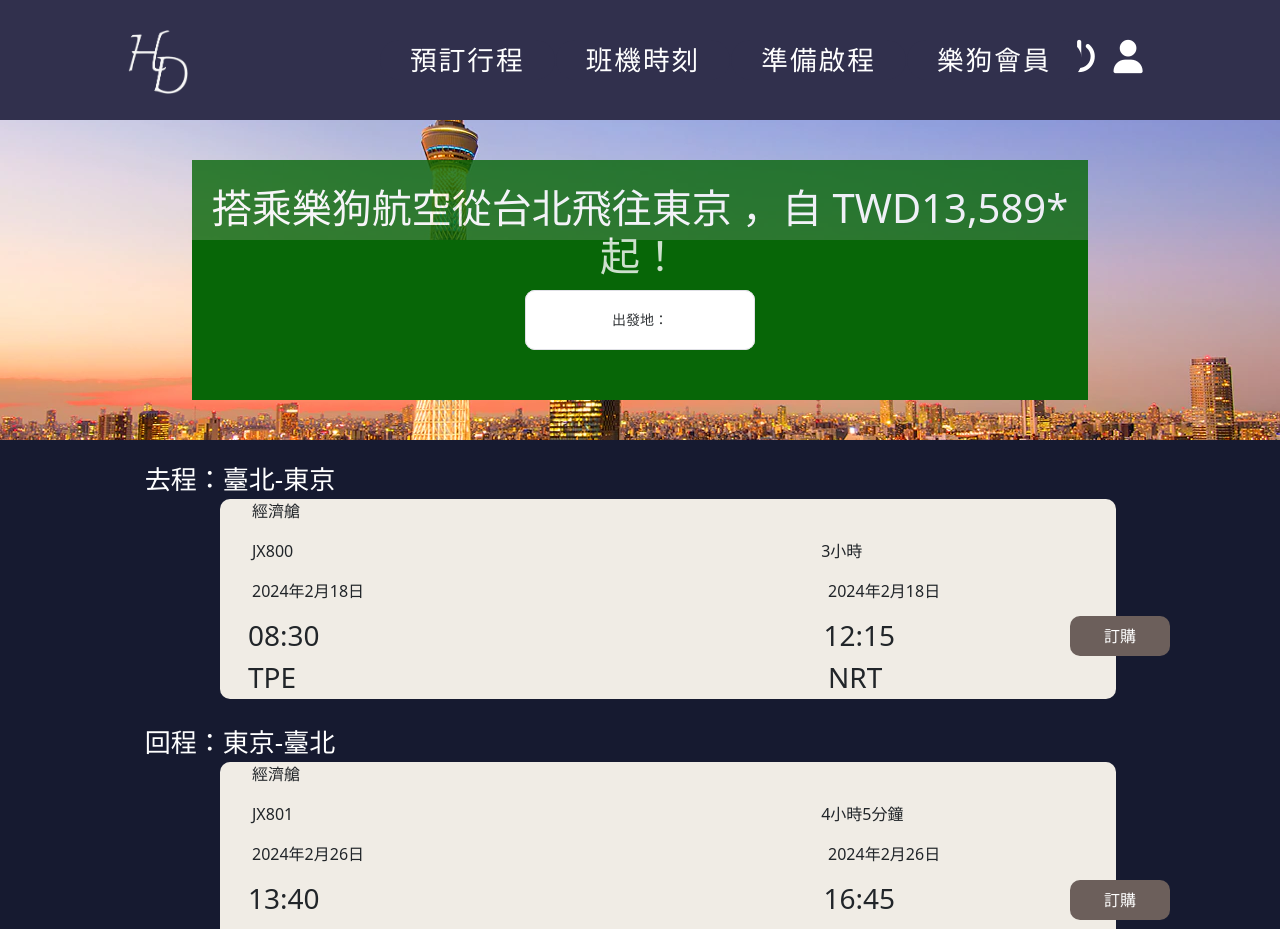
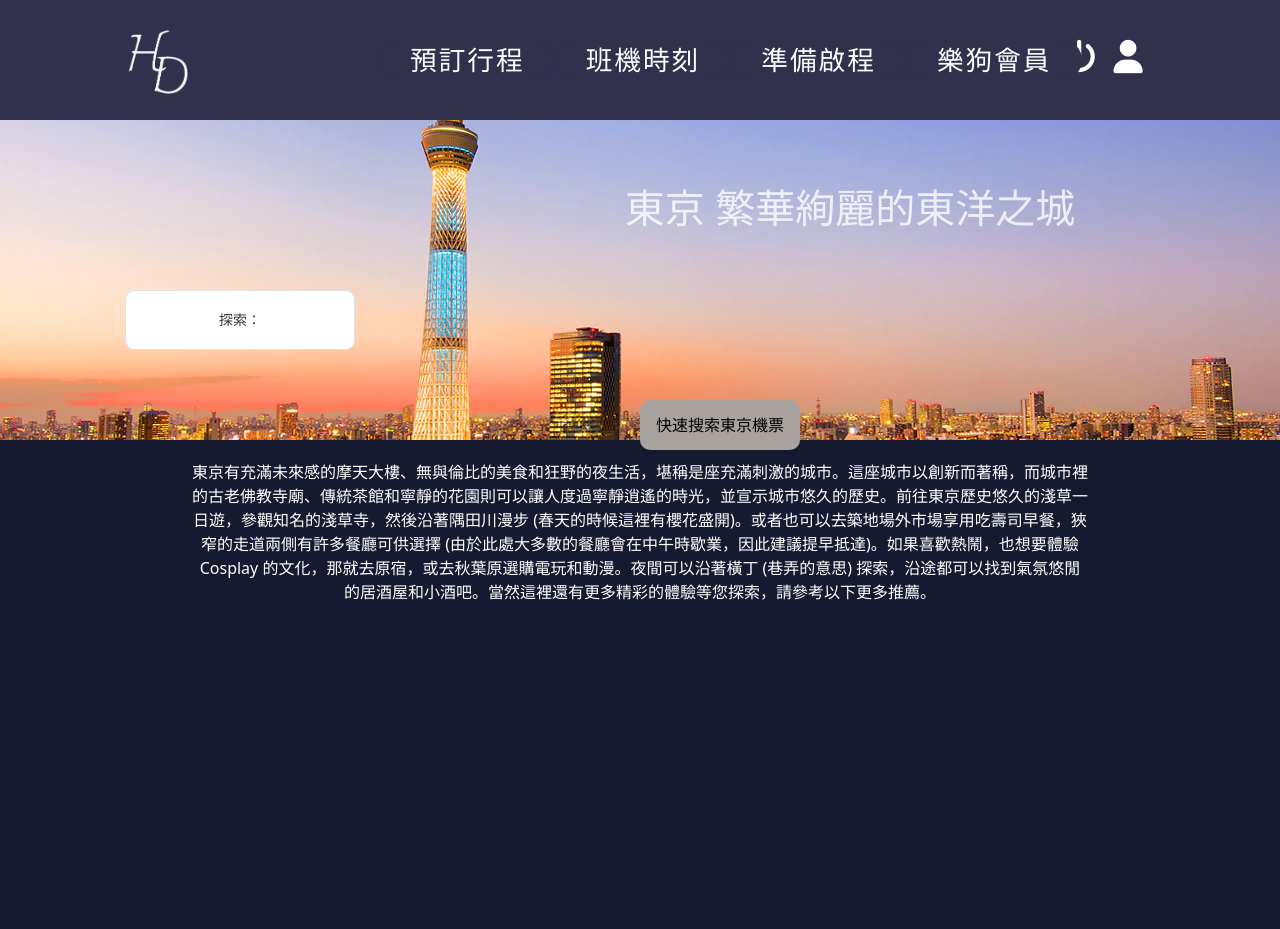
Before and after one commit to xiaxia0321/TWNO1AIR, a Vue app: page /LocationTokyo in a window 1280 px wide. Shown: the top 929 px of the page. Built offline with nearby package versions, Linux system fonts and the light colour scheme.

Commit message:
先推再說

```diff
--- a/src/views/LocationTokyo.vue
+++ b/src/views/LocationTokyo.vue
@@ -7,7 +7,7 @@
     data() {
         return {
             start: "",
-            location:"",
+            location: "",
             options: [
                 // {
                 //     label: "台北, 台灣, TPE, Taiwan Taoyuan International Airport",
@@ -16,43 +16,43 @@
                 // },
                 {
                     label: "洛杉磯 (美國), LAX, Los Angeles International Airport",
-                    key: "洛杉磯 (美國), LAX, Los Angeles International Airport",
+                    key: "洛杉磯",
                 },
                 {
                     label: "舊金山, 美國, SFO, San Francisco International Airport",
-                    key: "舊金山, 美國, SFO, San Francisco International Airport"
+                    key: "舊金山"
                 },
                 {
                     label: "函館, 日本, HKD, Hakodate Airport",
-                    key: "函館, 日本, HKD, Hakodate Airport"
+                    key: "函館"
                 },
                 {
                     label: "東京, 日本, NRT, Narita Internation",
-                    key: "東京, 日本, NRT, Narita Internation"
+                    key: "東京"
                 },
                 {
                     label: "大阪, 日本, KIX, Kansai International Airport",
-                    key: "大阪, 日本, KIX, Kansai International Airport"
+                    key: "大阪"
                 },
                 {
                     label: "沖繩, 日本, OKA, Naha Airport",
-                    key: "沖繩, 日本, OKA, Naha Airport"
+                    key: "沖繩"
                 },
                 {
                     label: "胡志明市, 越南, SGN, Tan Son Nhat Int'l Airport",
-                    key: "胡志明市, 越南, SGN, Tan Son Nhat Int'l Airport"
+                    key: "胡志明市"
                 },
                 {
                     label: "曼谷, 泰國, BKK, 素萬那普國際機場",
-                    key: "曼谷, 泰國, BKK, 素萬那普國際機場"
+                    key: "曼谷"
                 },
                 {
                     label: "新加坡, 新加坡, SIN, Changi Airport",
-                    key: "新加坡, 新加坡, SIN, Changi Airport"
+                    key: "新加坡"
                 },
                 {
                     label: "澳門, 澳門, MFM, Macau International Airportn",
-                    key: "澳門, 澳門, MFM, Macau International Airport"
+                    key: "澳門"
                 },
             ],
         }
@@ -60,31 +60,31 @@
     methods: {
         handleSelect(key) {
             this.start = key
-            if(key.includes ("洛杉磯, 美國, LA")){
+            if (key.includes("洛杉磯")) {
                 this.$router.push('/LocationLA')
             }
-            if(key.includes ("舊金山, 美國, SFO")){
+            if (key.includes("舊金山")) {
                 this.$router.push('/LocationSFO')
             }
-            if(key.includes ("函館, 日本, HKD")){
+            if (key.includes("函館")) {
                 this.$router.push('/LocationHakodate')
             }
-            if(key.includes ("大阪, 日本, KIX")){
+            if (key.includes("大阪")) {
                 this.$router.push('/LocationKyoto')
             }
-            if(key.includes ("沖繩, 日本, OKA")){
+            if (key.includes("沖繩")) {
                 this.$router.push('/LocationOkinawa')
             }
-            if(key.includes ("胡志明市, 越南, SGN")){
+            if (key.includes("胡志明市")) {
                 this.$router.push('/LocationHoChiMinh')
             }
-            if(key.includes ("曼谷, 泰國, BKK")){
+            if (key.includes("曼谷")) {
                 this.$router.push('/LocationBangkok')
             }
-            if(key.includes ("新加坡, 新加坡, SIN")){
+            if (key.includes("新加坡")) {
                 this.$router.push('/LocationSingapore')
             }
-            if(key.includes ("澳門, 澳門, MFM")){
+            if (key.includes("澳門")) {
                 this.$router.push('/LocationMacao')
             }
             console.log(key);
@@ -118,13 +118,13 @@
                 console.log(data);
             })
         },
-        data(){
+        data() {
             this.$router.push('/AirTime')
         },
-        ...mapActions(counter,['setLocation'])
+        ...mapActions(counter, ['setLocation'])
     },
     computed: {
-        ...mapState(counter,['planeSearchArr'])
+        ...mapState(counter, ['planeSearchArr'])
     },
     components: {
         NDropdown,
@@ -141,19 +141,24 @@
     <div class="search">
         <div class="searchFor">
             <br>
-            <h1>搭乘樂狗航空從台北飛往東京 ，自 TWD13,589* 起！</h1>
+            <h1 style="margin-left: 420px;">東京 繁華絢麗的東洋之城</h1>
         </div>
         <div class="condition">
             <n-dropdown trigger="hover" :options="options" @select="handleSelect">
-                <n-button>出發地：{{ start }}</n-button>
+                <n-button style="background-color: none; margin-right: 800px;">探索：{{ start }}</n-button>
             </n-dropdown>
         </div>
-
+        <button type="button" @click="data()">快速搜索東京機票</button>
     </div>
     <div class="content">
         <div class="ticket">
-            <span class="top">去程：臺北-東京</span>
-            <div class="go">
+            <div class="intro">
+                <p>東京有充滿未來感的摩天大樓、無與倫比的美食和狂野的夜生活，堪稱是座充滿刺激的城市。這座城市以創新而著稱，而城市裡的古老佛教寺廟、傳統茶館和寧靜的花園則可以讓人度過寧靜逍遙的時光，並宣示城市悠久的歷史。前往東京歷史悠久的淺草一日遊，參觀知名的淺草寺，然後沿著隅田川漫步
+                    (春天的時候這裡有櫻花盛開)。或者也可以去築地場外市場享用吃壽司早餐，狹窄的走道兩側有許多餐廳可供選擇 (由於此處大多數的餐廳會在中午時歇業，因此建議提早抵達)。如果喜歡熱鬧，也想要體驗 Cosplay
+                    的文化，那就去原宿，或去秋葉原選購電玩和動漫。夜間可以沿著橫丁 (巷弄的意思) 探索，沿途都可以找到氣氛悠閒的居酒屋和小酒吧。當然這裡還有更多精彩的體驗等您探索，請參考以下更多推薦。</p>
+            </div>
+            <!-- <span class="top">去程：臺北-東京</span> -->
+            <!-- <div class="go">
                 <p>　　經濟艙</p>
                 <p>　　JX800　　　　　　　　　　　　　　　　　　　　　　　　　　　　　　　　　3小時</p>
                 <p>　　2024年2月18日　　　　　　　　　　　　　　　　　　　　　　　　　　　　　2024年2月18日</p>
@@ -162,10 +167,10 @@
                 <div class="goBtn">
                     <button type="button">訂購</button>
                 </div>
-            </div>
+            </div> -->
             <br>
-            <span class="bottom">回程：東京-臺北</span>
-            <div class="back">
+            <!-- <span class="bottom">回程：東京-臺北</span> -->
+            <!-- <div class="back">
                 <p>　　經濟艙</p>
                 <p>　　JX801　　　　　　　　　　　　　　　　　　　　　　　　　　　　　　　　　4小時5分鐘</p>
                 <p>　　2024年2月26日　　　　　　　　　　　　　　　　　　　　　　　　　　　　　2024年2月26日</p>
@@ -187,7 +192,7 @@
                 <p>7、搭機前，務必先行確認目的地之檢疫和入境規範 (最新相關規定與法令仍應以各國政府公告為主) ，詳見「最新旅遊限制相關規定」。</p>
                 <p>8、機票折扣僅適用於機票票價，不適用於各項附加費(包含但不限於燃油附加費、兵險、指定日期加價、停留點加價等)、服務費(包含但不限於訂位服務費、機場服務費、旅客服務費等)、手續費(包含但不限於改票、退票、未登機手續費等)與各地機場稅金與政府規費等。
                 </p>
-            </div>
+            </div> -->
         </div>
         <div class="attraction">
             <br><br><br>
@@ -211,11 +216,20 @@
     background-image: url("/sabrina/東京.webp");
     background-repeat: no-repeat;
     background-position: center;
+    button{
+        width: 160px;
+        height: 50px;
+        background-color: #a8a29e;
+        border: none;
+        border-radius: 10px;
+        position: absolute;
+
+    }
 
     .searchFor {
         width: 70vw;
         height: 10vh;
-        background-color: rgb(7, 102, 7);
+        // background-color: rgb(7, 102, 7);
         opacity: 0.8;
         margin: 0 auto;
         margin-top: 30px;
@@ -232,7 +246,7 @@
         display: flex;
         justify-content: space-evenly;
         align-items: center;
-        background-color: rgb(7, 102, 7);
+        // background-color: rgb(7, 102, 7);
 
         .n-button {
             width: 230px;
@@ -269,6 +283,13 @@
         height: 80vh;
         box-sizing: border-box;
         padding-top: 20px;
+
+        .intro {
+            width: 70vw;
+            height: 100vh;
+            margin: 0 auto;
+            color: white;
+        }
 
         .top {
             font-size: 26px;
--- a/src/views/Login.vue
+++ b/src/views/Login.vue
@@ -135,7 +135,7 @@
         <!-- <input type="password" class="input" id="password" :type="showPassword ? 'text' : 'password'" v-model="password"><br>
         <i class="fa-solid fa-eye eye" @click="show()" v-show="showPassword"></i>
         <i class="fa-solid fa-eye-slash eye" v-show="!showPassword" @click="show()"></i> -->
-        <input type="password" class="input" :type="showPassword ? 'text' : 'password'" v-model="password">
+        <input class="input" :type="showPassword ? 'text' : 'password'" v-model="password">
         <i class="fa-solid fa-eye-slash eye" v-show="!showPassword" @click="show()"></i>
         <i class="fa-solid fa-eye eye" v-show="showPassword" @click="show()"></i>
         <button type="button" class="login" @click="login()">登入</button>
--- a/src/views/OnlineCheckInTwo.vue
+++ b/src/views/OnlineCheckInTwo.vue
@@ -7,7 +7,6 @@
         return {
             OrderArr: {
             },
-
             orderId:"",
             account:"",
             plainId:"",
@@ -16,7 +15,7 @@
             departureLocation:"",
             arrivalDate:"",
             arriveTime:"",
-            arrivalLocation:""
+            arrivalLocation:"",
         }
     },
     computed: {
```
Also changed, not shown: src/views/Submit.vue (+8 -8 lines).
